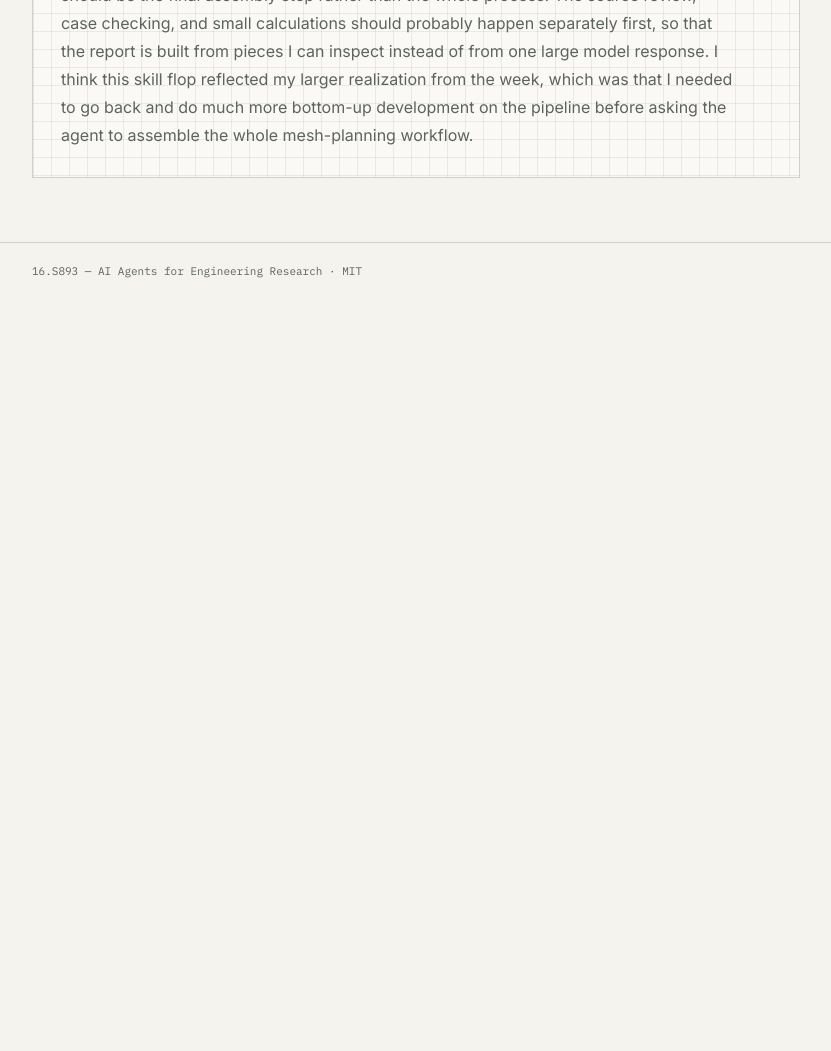
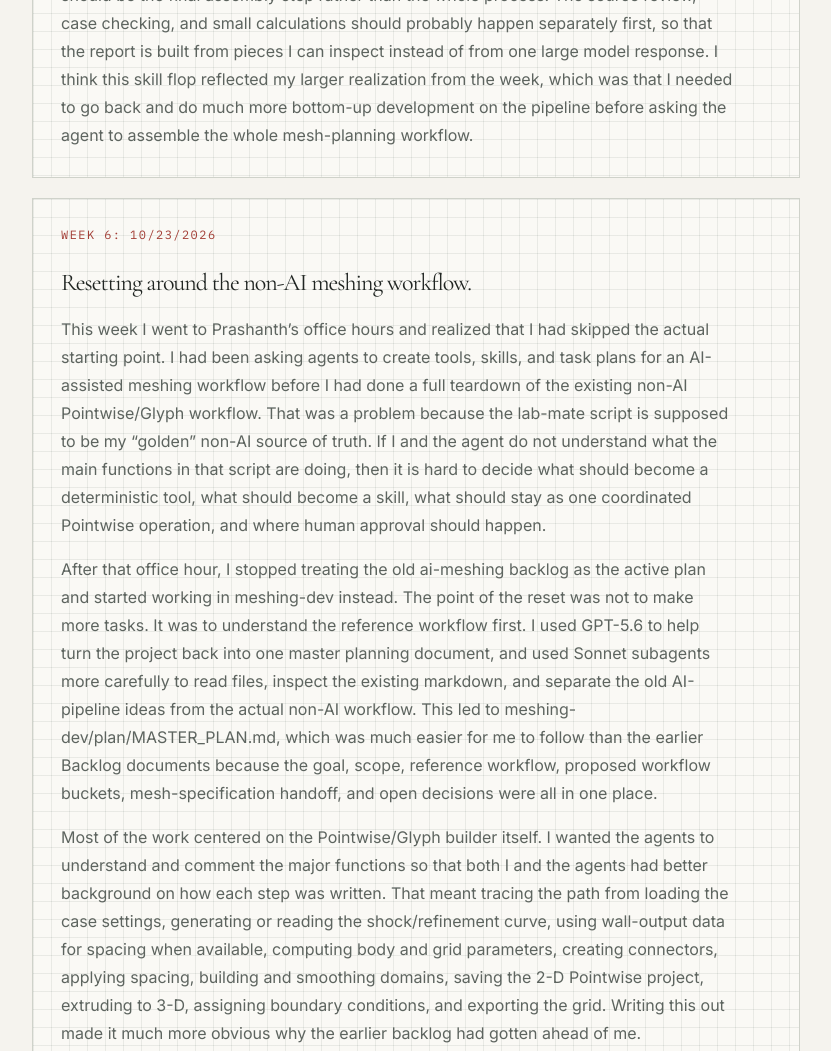
Before and after one commit to 16S893-AI-for-engineering-research/mthobbs, an Astro site: page /dev-log in a window 1280 px wide. Shown: the part 5742-6793 px from the top of the page, without its empty margins (128-959 px from the left). Before the commit the page ends 6042 px from the top, so only its background shows below. Built offline with nearby package versions, Linux system fonts and the light colour scheme; Astro itself is replaced by a stand-in of ours.

Commit message:
Add week 6 dev log reflection
Adds the third missing dev log entry, week 6 of weeks 4 through 8, about resetting the meshing plan around the non-AI Pointwise workflow in order to bring the dev log up to current status.

```diff
--- a/src/pages/dev-log/index.astro
+++ b/src/pages/dev-log/index.astro
@@ -73,6 +73,17 @@ const entries = [
       `By the end of the week, I did not think the skill passed the verification I wanted. I had made the skill too broad. I was asking it to find and evaluate sources, interpret the case inputs, notice missing assumptions, reason about shock and boundary-layer resolution, include spacing calculations, define approval gates, and write the final report. That made it hard for me to check any one part of the output. If a recommended spacing or topology choice looked reasonable, I could not easily tell whether it came from a source, a calculation, an assumption, or the model filling in a gap. Next, I think this report skill should be the final assembly step rather than the whole process. The source review, case checking, and small calculations should probably happen separately first, so that the report is built from pieces I can inspect instead of from one large model response. I think this skill flop reflected my larger realization from the week, which was that I needed to go back and do much more bottom-up development on the pipeline before asking the agent to assemble the whole mesh-planning workflow.`,
     ],
   },
+  {
+    day: 'WEEK 6: 10/23/2026',
+    title: 'Resetting around the non-AI meshing workflow.',
+    text: [
+      `This week I went to Prashanth’s office hours and realized that I had skipped the actual starting point. I had been asking agents to create tools, skills, and task plans for an AI-assisted meshing workflow before I had done a full teardown of the existing non-AI Pointwise/Glyph workflow. That was a problem because the lab-mate script is supposed to be my “golden” non-AI source of truth. If I and the agent do not understand what the main functions in that script are doing, then it is hard to decide what should become a deterministic tool, what should become a skill, what should stay as one coordinated Pointwise operation, and where human approval should happen.`,
+      `After that office hour, I stopped treating the old ai-meshing backlog as the active plan and started working in meshing-dev instead. The point of the reset was not to make more tasks. It was to understand the reference workflow first. I used GPT-5.6 to help turn the project back into one master planning document, and used Sonnet subagents more carefully to read files, inspect the existing markdown, and separate the old AI-pipeline ideas from the actual non-AI workflow. This led to meshing-dev/plan/MASTER_PLAN.md, which was much easier for me to follow than the earlier Backlog documents because the goal, scope, reference workflow, proposed workflow buckets, mesh-specification handoff, and open decisions were all in one place.`,
+      `Most of the work centered on the Pointwise/Glyph builder itself. I wanted the agents to understand and comment the major functions so that both I and the agents had better background on how each step was written. That meant tracing the path from loading the case settings, generating or reading the shock/refinement curve, using wall-output data for spacing when available, computing body and grid parameters, creating connectors, applying spacing, building and smoothing domains, saving the 2-D Pointwise project, extruding to 3-D, assigning boundary conditions, and exporting the grid. Writing this out made it much more obvious why the earlier backlog had gotten ahead of me.`,
+      `Prashanth’s suggestion was to change the order of operations. First, start a new Pi session in the class repository and give the agent the current files, outputs, and task records. Then ask it to read the relevant markdown files, summarize the current status, and identify open questions. If the plan is still unclear, use a grill-with-docs style interview to make the unresolved decisions explicit and save the results as one markdown file with project recommendations. Only after that should Backlog be used to create tasks. For code, the parallel work should be more constrained: one agent could refactor, break down, and comment the large script, another could identify the natural tool or skill boundaries, and another could check that any refactor preserves the same intended output. Since the existing script is the golden non-AI reference, this needs a TDD-like mindset: preserve behavior first, then make the code easier to understand.`,
+      `This gave the subagent work a clearer purpose. Before, having multiple agents work at once made the project feel more confusing because I did not know which level each task belonged to. After the reset, the parallel tasks all pointed back to the same question: what does the non-AI workflow actually do? From that teardown, the project started to separate into more meaningful buckets, such as case definition, body geometry, region and topology planning, resolution and spacing, Pointwise construction, boundary identification, and mesh delivery. I still want the final pipeline to use AI at multiple levels, but this week made me realize that those levels need to come from the working reference workflow before they become tasks or subagents.`,
+    ],
+  },
 ];
 ---
 <BaseLayout title="Dev log" description="Development notes for Madison Taylor Hobbs's AI research portfolio.">
```
